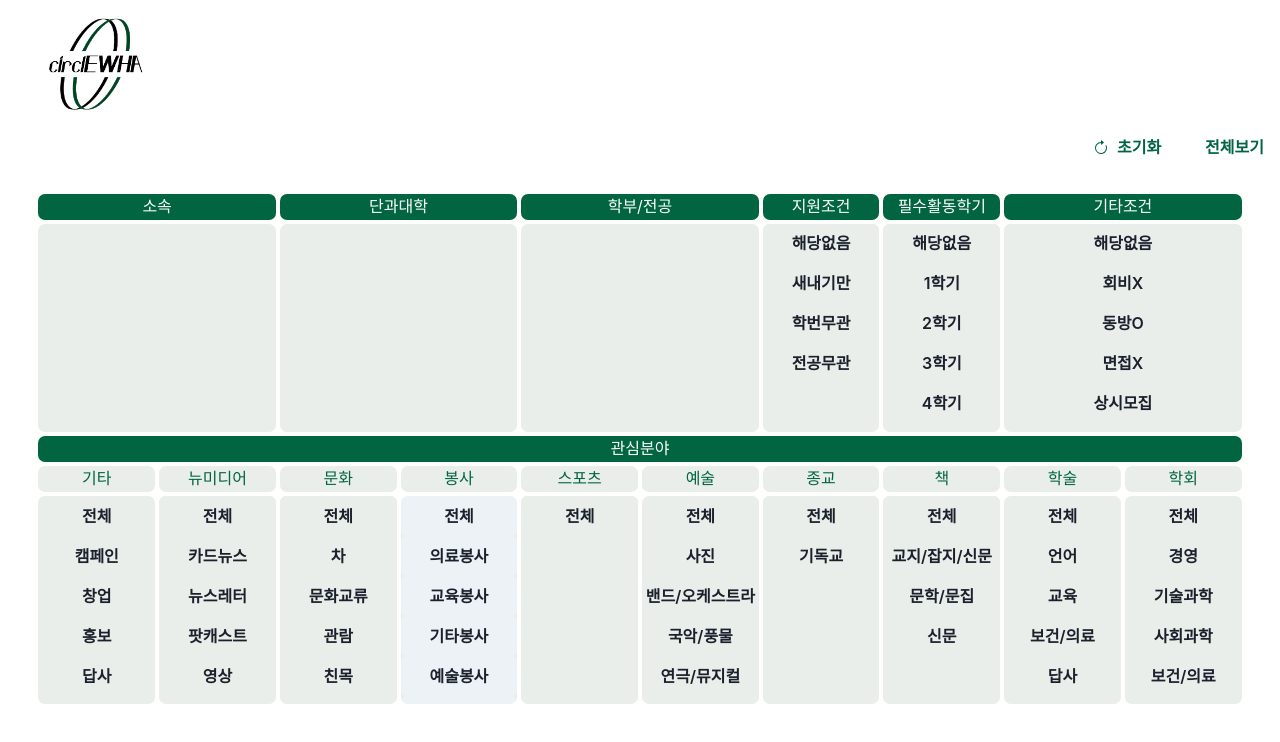
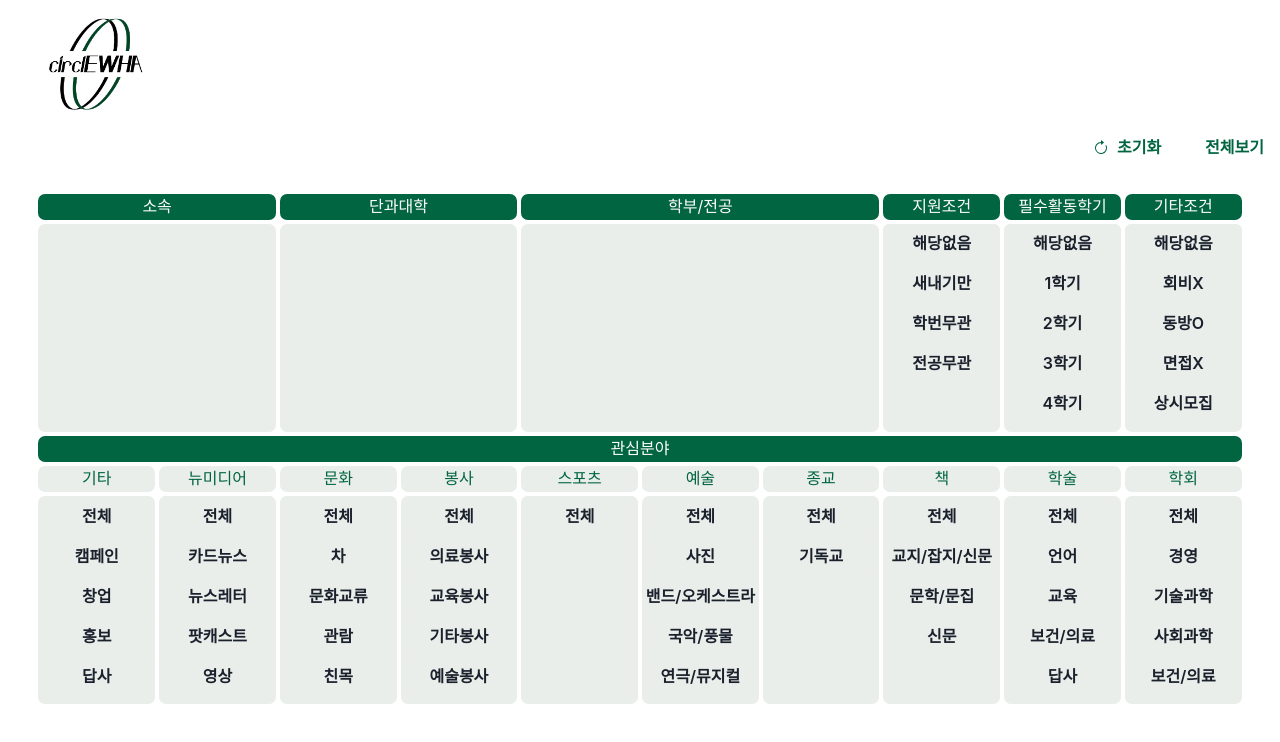
Before and after one commit to Soohyeon-Choi/Circlewha, a Next.js app: page / in a window 1280 px wide. Shown: the top 742 px of the page. Built offline with nearby package versions, Linux system fonts and the light colour scheme.

Commit message:
Rename: Filter,FilterName,Interest Card

```diff
--- a/src/components/Filter.js
+++ b/src/components/Filter.js
@@ -4,17 +4,20 @@ import {
   Text,
   Button,
   ButtonGroup,
-  SimpleGrid,
   Flex,
 } from "@chakra-ui/react";
 import { useState } from "react";
 import { BsArrowClockwise } from "react-icons/bs";
+import GridInterest from "./GridInterest";
+import FilterName from "./FilterName";
+import GridFilter from "./GridFilter";
 
 export default function Filter() {
   const [qualQuery, setQualQuery] = useState([-1, -1, -1, -1]);
   const [semQuery, setSemQuery] = useState([-1, -1, -1, -1, -1]);
   const [etcQuery, setEtcQuery] = useState([-1, -1, -1, -1, -1]);
   const [interestQuery, setInterestQuery] = useState([]);
+  console.log(interestQuery);
 
   const onQualChange = (index) => {
     if (qualQuery[index] == -1) {
@@ -38,7 +41,7 @@ export default function Filter() {
     console.log(semQuery);
   };
 
-  const onEtcQuery = (index) => {
+  const onEtcChange = (index) => {
     if (etcQuery[index] == -1) {
       etcQuery[index] = 1;
       setEtcQuery(etcQuery);
@@ -48,21 +51,6 @@ export default function Filter() {
     }
     console.log(etcQuery);
   };
-
-  const onClick = (filter, num) => {
-    if (interestQuery.includes(filter)) {
-      setInterestQuery(query.filter((item) => item != filter));
-    } else if (interestQuery.includes(num)) {
-      setInterestQuery(query.filter((item) => item != num));
-    } else {
-      if (filter == "전체") {
-        setInterestQuery(interestQuery.concat(num));
-      } else {
-        setInterestQuery(interestQuery.concat(filter));
-      }
-    }
-  };
-  console.log(interestQuery);
 
   return (
     <>
@@ -80,7 +68,6 @@ export default function Filter() {
           </Button>
         </ButtonGroup>
       </Flex>
-
       <Grid
         w="100%"
         h="100%"
@@ -90,36 +77,13 @@ export default function Filter() {
         templateColumns="repeat(10, 1fr)"
         gap={1}
       >
-        <GridItem colSpan={2} bg="#006540" borderRadius="7px">
-          <Text fontweight="bold" color="white" textAlign="center">
-            소속
-          </Text>
-        </GridItem>
-        <GridItem colSpan={2} bg="#006540" borderRadius="7px">
-          <Text fontweight="bold" color="white" textAlign="center">
-            단과대학
-          </Text>
-        </GridItem>
-        <GridItem colSpan={2} bg="#006540" borderRadius="7px">
-          <Text fontweight="bold" color="white" textAlign="center">
-            학부/전공
-          </Text>
-        </GridItem>
-        <GridItem bg="#006540" borderRadius="7px">
-          <Text fontweight="bold" color="white" textAlign="center">
-            지원조건
-          </Text>
-        </GridItem>
-        <GridItem bg="#006540" borderRadius="7px">
-          <Text fontweight="bold" color="white" textAlign="center">
-            필수활동학기
-          </Text>
-        </GridItem>
-        <GridItem colSpan={2} bg="#006540" borderRadius="7px">
-          <Text fontweight="bold" color="white" textAlign="center">
-            기타조건
-          </Text>
-        </GridItem>
+        <FilterName col={2} name="소속" />
+        <FilterName col={2} name="단과대학" />
+        <FilterName col={3} name="학부/전공" />
+        <FilterName col={1} name="지원조건" />
+        <FilterName col={1} name="필수활동학기" />
+        <FilterName col={1} name="기타조건" />
+
         <GridItem
           colSpan={2}
           rowSpan={7}
@@ -133,250 +97,85 @@ export default function Filter() {
           borderRadius="7px"
         ></GridItem>
         <GridItem
-          colSpan={2}
+          colSpan={3}
           rowSpan={7}
           bg="#eaeeea"
           borderRadius="7px"
         ></GridItem>
-        <GridItem rowSpan={7} bg="#eaeeea" borderRadius="7px">
-          <SimpleGrid column={1}>
-            {cond.map((filter, index) => (
-              <Button
-                width="100%"
-                onClick={() => onQualChange(index)}
-                padding="1rem"
-                backgroundColor="#eaeeea"
-              >
-                {filter}
-              </Button>
-            ))}
-          </SimpleGrid>
-        </GridItem>
-        <GridItem rowSpan={7} bg="#eaeeea" borderRadius="7px">
-          <SimpleGrid column={1}>
-            {sem.map((filter, index) => (
-              <Button
-                key={filter}
-                width="100%"
-                onClick={() => onSemChange(index)}
-                padding="1rem"
-                backgroundColor="#eaeeea"
-              >
-                {filter}
-              </Button>
-            ))}
-          </SimpleGrid>
-        </GridItem>
-        <GridItem colSpan={2} rowSpan={7} bg="#eaeeea" borderRadius="7px">
-          <SimpleGrid column={1}>
-            {etc.map((filter, index) => (
-              <Button
-                width="100%"
-                onClick={() => onEtcQuery(index)}
-                padding="1rem"
-                backgroundColor="#eaeeea"
-              >
-                {filter}
-              </Button>
-            ))}
-          </SimpleGrid>
-        </GridItem>
 
-        <GridItem colSpan={10} bg="#006540" borderRadius="7px">
-          <Text fontweight="bold" color="white" textAlign="center">
-            관심분야
-          </Text>
-        </GridItem>
-        <GridItem colSpan={1} bg="#eaeeea" borderRadius="7px">
-          <Text fontweight="bold" color="#006540" textAlign="center">
-            기타
-          </Text>
-        </GridItem>
-        <GridItem colSpan={1} bg="#eaeeea" borderRadius="7px">
-          <Text fontweight="bold" color="#006540" textAlign="center">
-            뉴미디어
-          </Text>
-        </GridItem>
-        <GridItem colSpan={1} bg="#eaeeea" borderRadius="7px">
-          <Text fontweight="bold" color="#006540" textAlign="center">
-            문화
-          </Text>
-        </GridItem>
+        <GridFilter arr={cond} onChange={onQualChange} />
+        <GridFilter arr={sem} onChange={onSemChange} />
+        <GridFilter arr={etc} onChange={onEtcChange} />
 
-        <GridItem colSpan={1} bg="#eaeeea" borderRadius="7px">
-          <Text fontweight="bold" color="#006540" textAlign="center">
-            봉사
-          </Text>
-        </GridItem>
+        <FilterName col={10} name="관심분야" />
 
-        <GridItem colSpan={1} bg="#eaeeea" borderRadius="7px">
-          <Text fontweight="bold" color="#006540" textAlign="center">
-            스포츠
-          </Text>
-        </GridItem>
-        <GridItem colSpan={1} bg="#eaeeea" borderRadius="7px">
-          <Text fontweight="bold" color="#006540" textAlign="center">
-            예술
-          </Text>
-        </GridItem>
-        <GridItem colSpan={1} bg="#eaeeea" borderRadius="7px">
-          <Text fontweight="bold" color="#006540" textAlign="center">
-            종교
-          </Text>
-        </GridItem>
-
-        <GridItem colSpan={1} bg="#eaeeea" borderRadius="7px">
-          <Text fontweight="bold" color="#006540" textAlign="center">
-            책
-          </Text>
-        </GridItem>
-
-        <GridItem colSpan={1} bg="#eaeeea" borderRadius="7px">
-          <Text fontweight="bold" color="#006540" textAlign="center">
-            학술
-          </Text>
-        </GridItem>
-
-        <GridItem colSpan={1} bg="#eaeeea" borderRadius="7px">
-          <Text fontweight="bold" color="#006540" textAlign="center">
-            학회
-          </Text>
-        </GridItem>
-
-        <GridItem
-          rowSpan={7}
-          bg="#eaeeea"
-          borderRadius="7px"
-          h="13rem"
-          overflowX="hidden"
-          overflowY="scroll"
-        >
-          <SimpleGrid column={1}>
-            {up_1.map((filter) => (
-              <Button width="100%" padding="1rem" backgroundColor="#eaeeea">
-                {filter}
-              </Button>
-            ))}
-          </SimpleGrid>
-        </GridItem>
-        <GridItem rowSpan={7} bg="#eaeeea" borderRadius="7px" h="13rem">
-          <SimpleGrid column={1}>
-            {up_2.map((filter) => (
-              <Button width="100%" padding="1rem" backgroundColor="#eaeeea">
-                {filter}
-              </Button>
-            ))}
-          </SimpleGrid>
-        </GridItem>
-        <GridItem rowSpan={7} bg="#eaeeea" borderRadius="7px" h="13rem">
-          <SimpleGrid column={1}>
-            {up_3.map((filter) => (
-              <Button
-                width="100%"
-                onClick={() => onClick(filter)}
-                padding="1rem"
-                backgroundColor="#eaeeea"
-              >
-                {filter}
-              </Button>
-            ))}
-          </SimpleGrid>
-        </GridItem>
-        <GridItem
-          rowSpan={7}
-          bg="#eaeeea"
-          borderRadius="7px"
-          h="13rem"
-          overflowX="hidden"
-          overflowY="scroll"
-        >
-          <SimpleGrid column={1}>
-            {up_4.map((filter) => (
-              <Button
-                width="100%"
-                onClick={() => onClick(filter, 4)}
-                padding="1rem"
-              >
-                {filter}
-              </Button>
-            ))}
-          </SimpleGrid>
-        </GridItem>
-        <GridItem rowSpan={7} bg="#eaeeea" borderRadius="7px" h="13rem">
-          <SimpleGrid column={1}>
-            {up_5.map((filter) => (
-              <Button width="100%" padding="1rem" backgroundColor="#eaeeea">
-                {filter}
-              </Button>
-            ))}
-          </SimpleGrid>
-        </GridItem>
-        <GridItem
-          rowSpan={7}
-          bg="#eaeeea"
-          borderRadius="7px"
-          h="13rem"
-          overflowX="hidden"
-          overflowY="scroll"
-        >
-          <SimpleGrid column={1}>
-            {up_6.map((filter) => (
-              <Button width="100%" padding="1rem" backgroundColor="#eaeeea">
-                {filter}
-              </Button>
-            ))}
-          </SimpleGrid>
-        </GridItem>
-        <GridItem rowSpan={7} bg="#eaeeea" borderRadius="7px" h="13rem">
-          <SimpleGrid column={1}>
-            {up_7.map((filter) => (
-              <Button width="100%" padding="1rem" backgroundColor="#eaeeea">
-                {filter}
-              </Button>
-            ))}
-          </SimpleGrid>
-        </GridItem>
-        <GridItem rowSpan={7} bg="#eaeeea" borderRadius="7px" h="13rem">
-          <SimpleGrid column={1}>
-            {up_8.map((filter) => (
-              <Button width="100%" padding="1rem" backgroundColor="#eaeeea">
-                {filter}
-              </Button>
-            ))}
-          </SimpleGrid>
-        </GridItem>
-        <GridItem
-          rowSpan={7}
-          bg="#eaeeea"
-          borderRadius="7px"
-          h="13rem"
-          overflowX="hidden"
-          overflowY="scroll"
-        >
-          <SimpleGrid column={1}>
-            {up_9.map((filter) => (
-              <Button width="100%" padding="1rem" backgroundColor="#eaeeea">
-                {filter}
-              </Button>
-            ))}
-          </SimpleGrid>
-        </GridItem>
-        <GridItem
-          rowSpan={7}
-          bg="#eaeeea"
-          borderRadius="7px"
-          h="13rem"
-          overflowX="hidden"
-          overflowY="scroll"
-        >
-          <SimpleGrid column={1}>
-            {up_10.map((filter) => (
-              <Button width="100%" padding="1rem" backgroundColor="#eaeeea">
-                {filter}
-              </Button>
-            ))}
-          </SimpleGrid>
-        </GridItem>
+        {up.map((filter) => (
+          <GridItem colSpan={1} bg="#eaeeea" borderRadius="7px">
+            <Text fontweight="bold" color="#006540" textAlign="center">
+              {filter}
+            </Text>
+          </GridItem>
+        ))}
+        <GridInterest
+          arr={up_1}
+          num={1}
+          interestQuery={interestQuery}
+          setInterestQuery={setInterestQuery}
+        />
+        <GridInterest
+          arr={up_2}
+          num={2}
+          interestQuery={interestQuery}
+          setInterestQuery={setInterestQuery}
+        />
+        <GridInterest
+          arr={up_3}
+          num={3}
+          interestQuery={interestQuery}
+          setInterestQuery={setInterestQuery}
+        />
+        <GridInterest
+          arr={up_4}
+          num={4}
+          interestQuery={interestQuery}
+          setInterestQuery={setInterestQuery}
+        />
+        <GridInterest
+          arr={up_5}
+          num={5}
+          interestQuery={interestQuery}
+          setInterestQuery={setInterestQuery}
+        />
+        <GridInterest
+          arr={up_6}
+          num={6}
+          interestQuery={interestQuery}
+          setInterestQuery={setInterestQuery}
+        />
+        <GridInterest
+          arr={up_7}
+          num={7}
+          interestQuery={interestQuery}
+          setInterestQuery={setInterestQuery}
+        />
+        <GridInterest
+          arr={up_8}
+          num={8}
+          interestQuery={interestQuery}
+          setInterestQuery={setInterestQuery}
+        />
+        <GridInterest
+          arr={up_9}
+          num={9}
+          interestQuery={interestQuery}
+          setInterestQuery={setInterestQuery}
+        />
+        <GridInterest
+          arr={up_10}
+          num={10}
+          interestQuery={interestQuery}
+          setInterestQuery={setInterestQuery}
+        />
       </Grid>
     </>
   );
@@ -442,6 +241,7 @@ const sem = ["해당없음", "1학기", "2학기", "3학기", "4학기"];
 
 const etc = ["해당없음", "회비X", "동방O", "면접X", "상시모집"];
 
+const list = ["up_1", "up_2", "up_3"];
 const up = [
   "기타",
   "뉴미디어",
--- /dev/null
+++ b/src/components/FilterName.js
@@ -0,0 +1,11 @@
+import { GridItem, Text } from "@chakra-ui/react";
+
+export default function GridCard({ name, col }) {
+  return (
+    <GridItem colSpan={col} bg="#006540" borderRadius="7px">
+      <Text fontweight="bold" color="white" textAlign="center">
+        {name}
+      </Text>
+    </GridItem>
+  );
+}
--- /dev/null
+++ b/src/components/GridFilter.js
@@ -0,0 +1,21 @@
+import { Button, GridItem, SimpleGrid } from "@chakra-ui/react";
+
+export default function GridFilter({ arr, onChange }) {
+  return (
+    <GridItem rowSpan={7} bg="#eaeeea" borderRadius="7px">
+      <SimpleGrid column={1}>
+        {arr &&
+          arr.map((filter, index) => (
+            <Button
+              width="100%"
+              onClick={() => onChange(index)}
+              padding="1rem"
+              backgroundColor="#eaeeea"
+            >
+              {filter}
+            </Button>
+          ))}
+      </SimpleGrid>
+    </GridItem>
+  );
+}
--- /dev/null
+++ b/src/components/GridInterest.js
@@ -0,0 +1,49 @@
+import { Button, GridItem, SimpleGrid } from "@chakra-ui/react";
+
+export default function GridInterest({
+  arr,
+  num,
+  interestQuery,
+  setInterestQuery,
+}) {
+  const onClick = (filter, num) => {
+    if (interestQuery) {
+      if (interestQuery.includes(filter)) {
+        setInterestQuery(interestQuery.filter((item) => item != filter));
+      } else if (interestQuery.includes(num)) {
+        setInterestQuery(interestQuery.filter((item) => item != num));
+      } else {
+        if (filter == "전체") {
+          setInterestQuery(interestQuery.concat(num));
+        } else {
+          setInterestQuery(interestQuery.concat(filter));
+        }
+      }
+    }
+  };
+
+  return (
+    <GridItem
+      rowSpan={7}
+      bg="#eaeeea"
+      borderRadius="7px"
+      h="13rem"
+      overflowX="hidden"
+      overflowY="scroll"
+    >
+      <SimpleGrid column={1}>
+        {arr &&
+          arr.map((filter) => (
+            <Button
+              onClick={() => onClick(filter, num)}
+              width="100%"
+              padding="1rem"
+              backgroundColor="#eaeeea"
+            >
+              {filter}
+            </Button>
+          ))}
+      </SimpleGrid>
+    </GridItem>
+  );
+}
```
